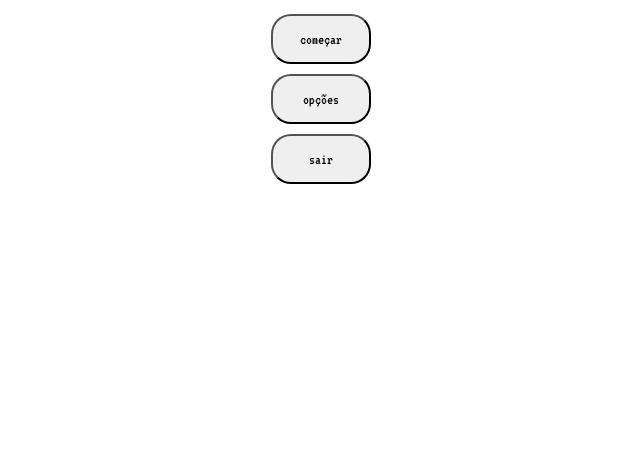
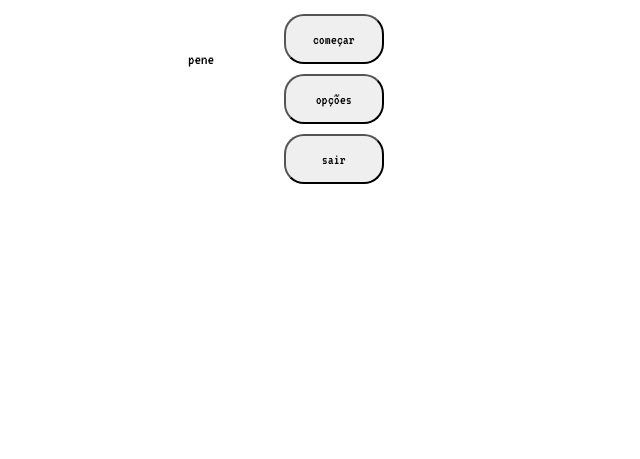
Before and after one commit to davi-braga-grah/jogo-style-space-invaders, a plain HTML site: page index.html in a window 1280 px wide. Shown: the part 341-800 px from the top of the page, without its empty margins (319-959 px from the left). Drawn offline with Linux system fonts and the light colour scheme.

Commit message:
Update index.html

```diff
--- a/index.html
+++ b/index.html
@@ -8,6 +8,7 @@
 </head>
 
 <body>
+    pene
     <!-- CSS de tudo -->
     <style>
         @import url('https://fonts.googleapis.com/css2?family=VT323&display=swap');
@@ -58,4 +59,5 @@
     </script>
 </body>
 
+
 </html>
```
